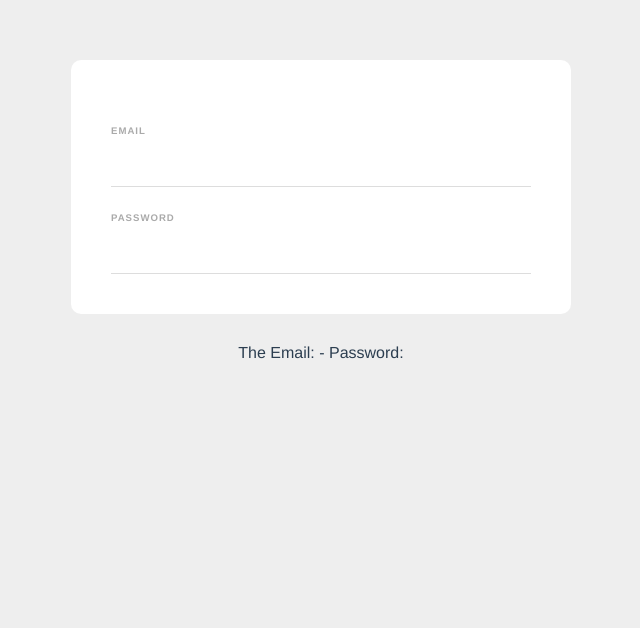
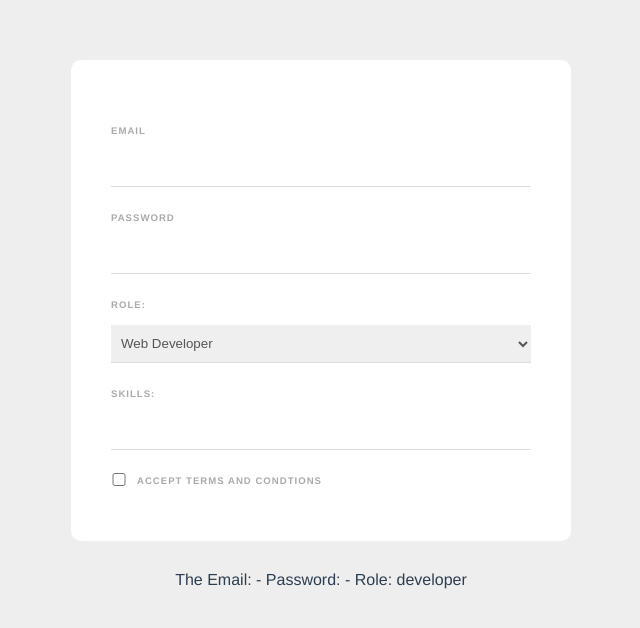
Before and after one commit to AhmedRabea0302/Web-Form-Vue3-, a Vue app: page / in a window 1280 px wide. Shown: the top 628 px of the page, without its empty margins (319-959 px from the left). Built offline with nearby package versions, Linux system fonts and the light colour scheme.

Commit message:
Add The Skills

```diff
--- a/src/components/Signupform.vue
+++ b/src/components/Signupform.vue
@@ -5,9 +5,27 @@
 
       <label>Password</label>
       <input type="password" required v-model="password">
+
+      <label>Role:</label>
+      <select v-model="role">
+          <option value="developer">Web Developer</option>
+          <option value="designer">Web Designer</option>
+      </select>
+
+      <label>Skills:</label>
+      <input type="text" v-model="tempSkill" @keyup.alt="addSkill">
+      <div v-for="skill in skills" :key="skill">{{skill}}</div>
+
+      <div class="terms">
+          <input type="checkbox" v-model="terms">
+          <label>Accept Terms and condtions</label>
+      </div>
+
+
   </form>
 
-  <p>The Email: {{email}} - Password: {{password}}</p>
+  <p>The Email: {{email}} - Password: {{password}} - Role: {{role}}</p>
+  <p>{{names}}</p>
 </template>
 
 <script>
@@ -16,10 +34,24 @@
         return {
             email: '',
             password: '',
-
-
+            role: 'developer',
+            terms: false,
+            tempSkill: '',
+            skills: []
         }
     },
+
+    methods: {
+        addSkill(event) {
+            if(event.key === ',' && this.tempSkill) {
+                if(!this.skills.includes(this.tempSkill)) {
+                    this.skills.push(this.tempSkill);
+                }
+                this.tempSkill = '';
+                console.log(this.skills)
+            }
+        }
+    }
 
 }
 </script>
@@ -46,7 +78,7 @@
 }
 
 
-input {
+input, select {
     display: block;
     padding: 10px 6px;
     width: 100%;
@@ -54,7 +86,14 @@
     border: none;
     border-bottom: 1px solid #ddd;
     color: #555555;
+}
 
+input[type="checkbox"] {
+    display: inline-block;
+    width: 16px;
+    margin: 0 10px 0 0;
+    position: relative;
+    top: 2px;
 }
 
 </style>
```
